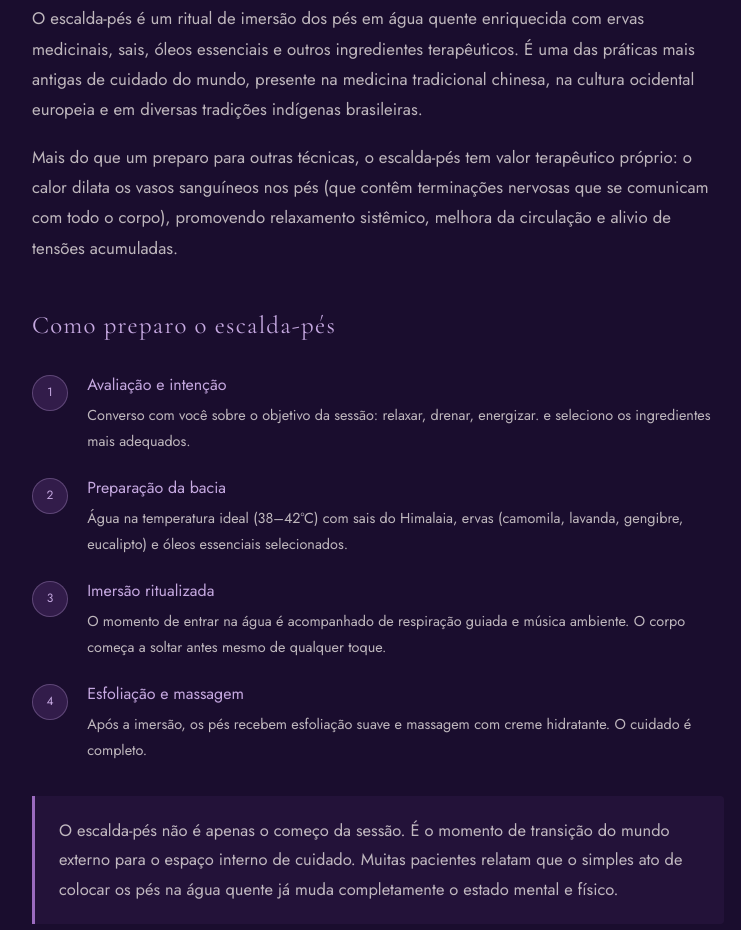
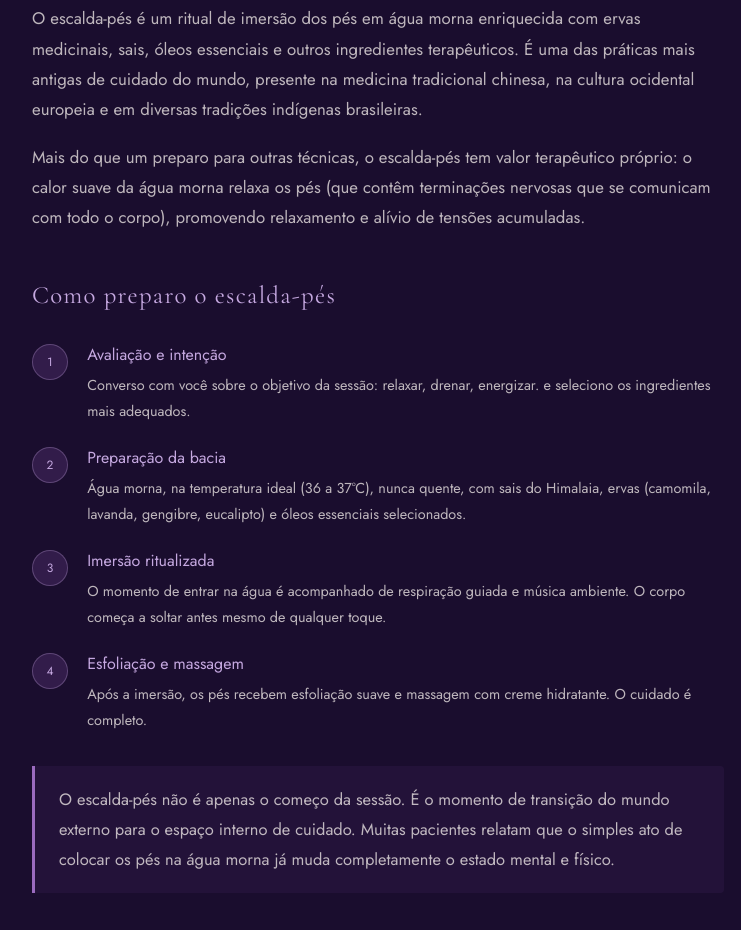
Before and after one commit to zebubit/massoterapeuta-evelyn, a plain HTML site: page escalda-pes.html in a window 1280 px wide. Shown: the part 901-1831 px from the top of the page, without its empty margins (262-1003 px from the left). Drawn offline with nearby package versions, Linux system fonts and the light colour scheme.

Commit message:
Escalda-pés: água morna (36 a 37 °C), nunca quente, em PT, ES e EN
Co-Authored-By: Claude Sonnet 5.5 <noreply@anthropic.com>

```diff
--- a/escalda-pes.html
+++ b/escalda-pes.html
@@ -104,8 +104,8 @@ header .lang a[aria-current]{opacity:1;background:var(--purple);color:#fff}
   <p class="intro-text">"O escalda-pés é o ritual que abre tudo. Antes de qualquer técnica, ele prepara o corpo para receber, que relaxa, acolhe e aquece. É o primeiro gesto de cuidado que ofereço."</p>
 
   <h2>O que é o Escalda-Pés terapêutico?</h2>
-  <p>O escalda-pés é um ritual de imersão dos pés em água quente enriquecida com ervas medicinais, sais, óleos essenciais e outros ingredientes terapêuticos. É uma das práticas mais antigas de cuidado do mundo, presente na medicina tradicional chinesa, na cultura ocidental europeia e em diversas tradições indígenas brasileiras.</p>
-  <p>Mais do que um preparo para outras técnicas, o escalda-pés tem valor terapêutico próprio: o calor dilata os vasos sanguíneos nos pés (que contêm terminações nervosas que se comunicam com todo o corpo), promovendo relaxamento sistêmico, melhora da circulação e alivio de tensões acumuladas.</p>
+  <p>O escalda-pés é um ritual de imersão dos pés em água morna enriquecida com ervas medicinais, sais, óleos essenciais e outros ingredientes terapêuticos. É uma das práticas mais antigas de cuidado do mundo, presente na medicina tradicional chinesa, na cultura ocidental europeia e em diversas tradições indígenas brasileiras.</p>
+  <p>Mais do que um preparo para outras técnicas, o escalda-pés tem valor terapêutico próprio: o calor suave da água morna relaxa os pés (que contêm terminações nervosas que se comunicam com todo o corpo), promovendo relaxamento e alívio de tensões acumuladas.</p>
 
   <h2>Como preparo o escalda-pés</h2>
   <div class="steps">
@@ -115,7 +115,7 @@ header .lang a[aria-current]{opacity:1;background:var(--purple);color:#fff}
     </div>
     <div class="step">
       <div class="step-num">2</div>
-      <div class="step-text"><strong>Preparação da bacia</strong><p>Água na temperatura ideal (38–42°C) com sais do Himalaia, ervas (camomila, lavanda, gengibre, eucalipto) e óleos essenciais selecionados.</p></div>
+      <div class="step-text"><strong>Preparação da bacia</strong><p>Água morna, na temperatura ideal (36 a 37°C), nunca quente, com sais do Himalaia, ervas (camomila, lavanda, gengibre, eucalipto) e óleos essenciais selecionados.</p></div>
     </div>
     <div class="step">
       <div class="step-num">3</div>
@@ -128,7 +128,7 @@ header .lang a[aria-current]{opacity:1;background:var(--purple);color:#fff}
   </div>
 
   <div class="highlight">
-    O escalda-pés não é apenas o começo da sessão. É o momento de transição do mundo externo para o espaço interno de cuidado. Muitas pacientes relatam que o simples ato de colocar os pés na água quente já muda completamente o estado mental e físico.
+    O escalda-pés não é apenas o começo da sessão. É o momento de transição do mundo externo para o espaço interno de cuidado. Muitas pacientes relatam que o simples ato de colocar os pés na água morna já muda completamente o estado mental e físico.
   </div>
 
   <h2>Benefícios do Escalda-Pés</h2>
```
Also changed, not shown: en/escalda-pes.html (+2 -2 lines), es/escalda-pes.html (+4 -4 lines).
